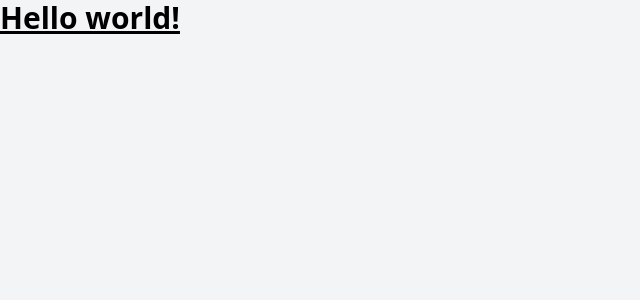
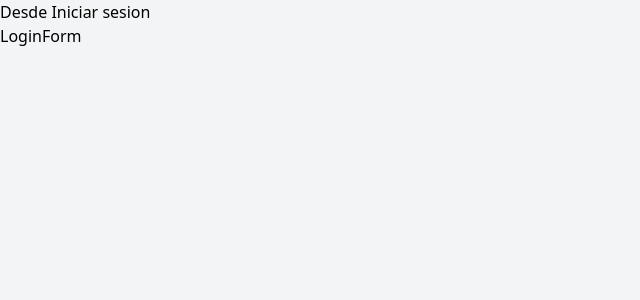
Before and after one commit to debiig92/react-crm-react, a React (Vite) app: page / in a window 1280 px wide. Shown: the top 300 px of the page, without its empty margins (0-640 px from the left). Built offline with nearby package versions, Linux system fonts and the light colour scheme.

Commit message:
configurar rutas

```diff
--- a/package.json
+++ b/package.json
@@ -9,7 +9,8 @@
   },
   "dependencies": {
     "react": "^18.0.0",
-    "react-dom": "^18.0.0"
+    "react-dom": "^18.0.0",
+    "react-router-dom": "^6.3.0"
   },
   "devDependencies": {
     "@types/react": "^18.0.0",
--- a/src/App.jsx
+++ b/src/App.jsx
@@ -1,7 +1,22 @@
 import { useState } from "react";
-
+import { BrowserRouter, Routes, Route } from "react-router-dom";
+import IniciarSesion from "./layout/IniciarSesion";
+import Layout from "./layout/Layout";
+import Inicio from "./paginas/Inicio";
+import LoginForm from "./paginas/LoginForm";
 function App() {
-  return <h1 className="text-3xl font-bold underline">Hello world!</h1>;
+  return (
+    <BrowserRouter>
+      <Routes>
+        <Route path="/" element={<IniciarSesion />}>
+          <Route index element={<LoginForm />} />
+        </Route>
+        <Route path="/clientes" element={<Layout />}>
+          <Route index element={<Inicio />} />
+        </Route>
+      </Routes>
+    </BrowserRouter>
+  );
 }
 
 export default App;
--- /dev/null
+++ b/src/layout/IniciarSesion.jsx
@@ -0,0 +1,13 @@
+import React from "react";
+import { Outlet } from "react-router-dom";
+
+const IniciarSesion = () => {
+  return (
+    <div>
+      <h1>Desde Iniciar sesion</h1>
+      <Outlet />
+    </div>
+  );
+};
+
+export default IniciarSesion;
--- /dev/null
+++ b/src/layout/Layout.jsx
@@ -0,0 +1,12 @@
+import React from "react";
+import { Outlet } from "react-router-dom";
+const Layout = () => {
+  return (
+    <div>
+      <h1>Desde Layout</h1>
+      <Outlet />
+    </div>
+  );
+};
+
+export default Layout;
--- /dev/null
+++ b/src/paginas/EditarCliente.jsx
@@ -0,0 +1,7 @@
+import React from "react";
+
+const EditarCliente = () => {
+  return <div>EditarCliente</div>;
+};
+
+export default EditarCliente;
--- /dev/null
+++ b/src/paginas/Inicio.jsx
@@ -0,0 +1,7 @@
+import React from "react";
+
+const Inicio = () => {
+  return <div>Inicio</div>;
+};
+
+export default Inicio;
--- /dev/null
+++ b/src/paginas/LoginForm.jsx
@@ -0,0 +1,7 @@
+import React from "react";
+
+const LoginForm = () => {
+  return <div>LoginForm</div>;
+};
+
+export default LoginForm;
--- /dev/null
+++ b/src/paginas/NuevoCliente.jsx
@@ -0,0 +1,7 @@
+import React from "react";
+
+const NuevoCliente = () => {
+  return <div>NuevoCliente</div>;
+};
+
+export default NuevoCliente;
```
Also changed, not shown: 1 other file (tests, documents, lock files or other folders).
